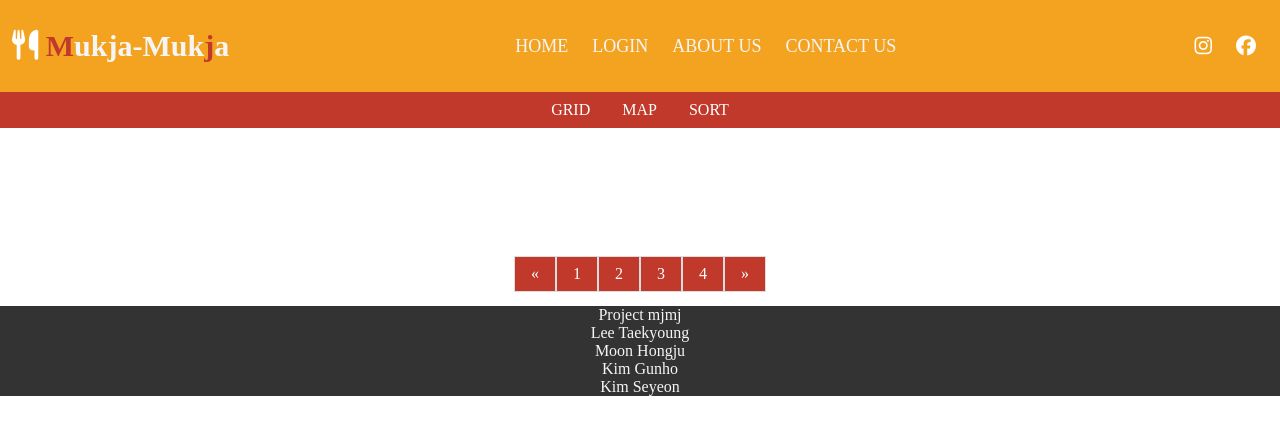
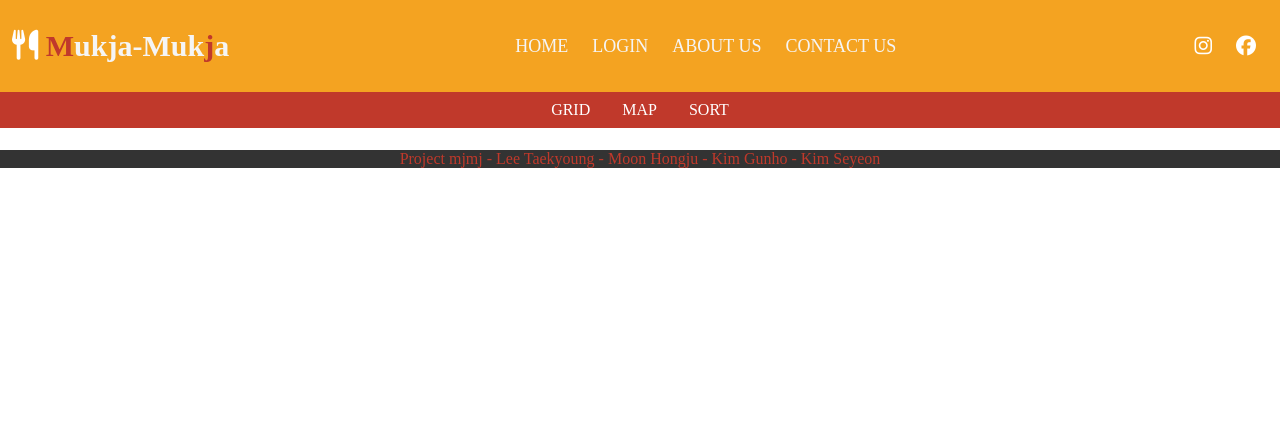
Before and after one commit to mukjamukja/basic, a Flask app: page / in a window 1280 px wide. Shown: the top 435 px of the page. Run offline with Flask 2, Linux system fonts and the light colour scheme; data that the repository does not hold is empty; some libraries are stand-ins or nearby versions.

Commit message:
Modifying html/css/js kimgh

```diff
--- a/mukjaproject/static/css/main.css
+++ b/mukjaproject/static/css/main.css
@@ -2,6 +2,15 @@ body{
     margin: 0;
     padding: 0;
     height: 100%;
+
+}
+
+#topfix{
+    top: 0;
+    position: fixed;
+    margin: 0;
+    width: 100%;
+    z-index: 5;
 }
 
 a{
@@ -107,7 +116,6 @@ span{
 
 .sortbtn__menu li{
     float: left;
-    background: black;
 }
 
 .sortbtn__menu li a{
@@ -115,9 +123,9 @@ span{
 }
 
 .sortbtn__menu.active{
-    background: black;
+    background: #333;
     margin : 0 auto;
-    padding: 0;
+    padding: 8px 16px;
     justify-content: space-around;
     display: flex;
     text-align: center;
@@ -130,7 +138,7 @@ span{
 
 
 .grid_view{
-    position: relative;
+    padding-top: 150px;
     column-gap: 5%;
     row-gap: 2.5%;
     overflow: hidden;
@@ -138,8 +146,6 @@ span{
     grid-template-columns: repeat(3, 1fr);
     grid-auto-rows: minmax(350px, auto);
     grid-auto-columns: minmax(350px, auto);
-    margin: 5%
-
 }
 
 
@@ -147,9 +153,13 @@ span{
     border-style: solid;
     border-radius: 20px;
     border-color: rgb(243, 150, 1, 0.87);
-    padding: 10px 5px;
-    margin-left: auto;
-    margin-right: auto;
+    padding: 10px;
+    margin: 5%;
+
+}
+
+.store_template a{
+    color: #333;
 }
 
 
@@ -159,7 +169,7 @@ span{
     border-color: lightgray;
     background-color: lightgray;
     margin-top: 2%;
-    height: 55%;
+    height: 65%;
 }
 
 #storeexplain{
@@ -187,34 +197,6 @@ span{
 
 }
 
-.center{
-    text-align: center;
-}
-
-.paging{
-    display: inline-block;
-}
-
-.paging a{
-    background-color: rgb(192, 57, 43);
-    color: white;
-    float: left;
-    padding: 8px 16px;
-    text-decoration: none;
-    transition: background-color .3s;
-    border: 1px solid #ddd;
-    margin-bottom: 10px;
-}
-
-.paging a.active{
-    background-color:rgb(243, 150, 1, 0.87);
-    color: white;
-    border: 1px solid rgb(243, 150, 1, 0.87);
-}
-
-.paging a:hover:not(.active){
-    background-color: #ddd;
-}
 
 
 #footer{
--- a/mukjaproject/templates/main.html
+++ b/mukjaproject/templates/main.html
@@ -11,8 +11,9 @@
     </script>
     <script src="../static/js/main.js" defer></script>
 </head>
+
 <body>
-
+    <div id = topfix>
         <nav class="mainbar">
             <div class="mainbar__logo">
                 <i class="fas fa-utensils"></i>
@@ -34,6 +35,7 @@
             <a href="#" class="mainbar__menubtn">
             <i class="fas fa-bars"></i>
             </a>
+
         </nav>
 
         <div class="sectionbar">
@@ -53,6 +55,7 @@
                     <li><a href="">sort5</a></li>
                     <li><a href="">sort6</a></li>
             </ul>
+        </div>
     </div>
 
     <div class="grid_view">
@@ -75,32 +78,14 @@
         {% endfor %}
     </div>
 
-    <div class = "center">
-        <div class= "paging">
-            <a href="">&laquo;</a>
-            <a href="">1</a>
-            <a href="">2</a>
-            <a href="">3</a>
-            <a href="">4</a>
-            <a href="">&raquo;</a>
-        </div>
-    </div>
-
 
     <script src="../static/js/main_ajax.js" charset="utf-8">
     </script>
 
     <div id = "footer">
-        Project mjmj
-        <br>
-        Lee Taekyoung
-        <br>
-        Moon Hongju
-        <br>
-        Kim Gunho
-        <br>
-        Kim Seyeon
+        <span>Project mjmj - Lee Taekyoung - Moon Hongju - Kim Gunho - Kim Seyeon</span>
     </div>
 
 </body>
+
 </html>
```
Lines whose indentation alone changed are shown as unchanged.
